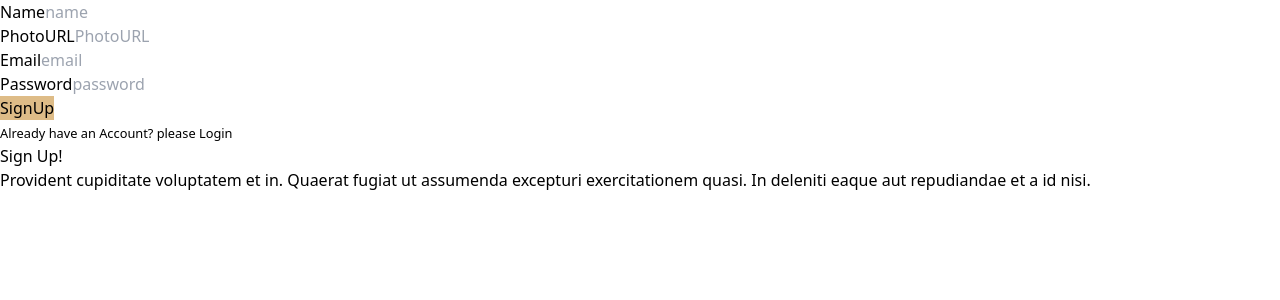
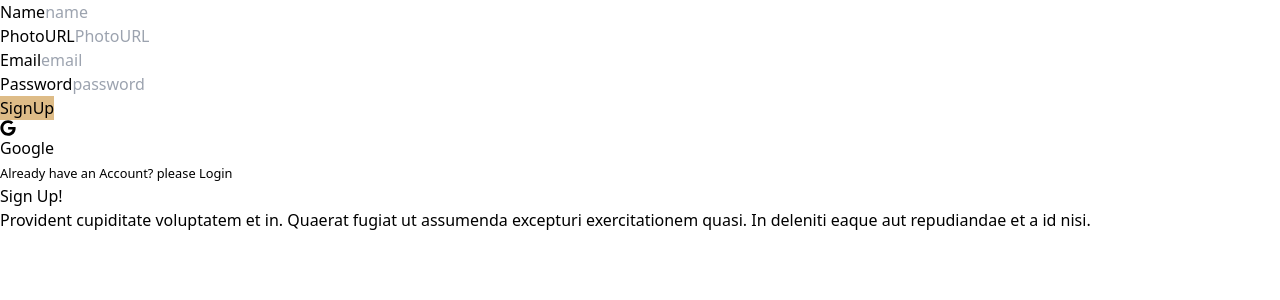
Before and after one commit to AminulIslamorange/bistro-boss-restaurant-client, a React (Vite) app: page /signUp in a window 1280 px wide. Shown: the top 300 px of the page. Built offline with nearby package versions, Linux system fonts and the light colour scheme; no server answers.

Commit message:
social login method added

```diff
--- a/src/Layout/DashBoard/DashBoard.jsx
+++ b/src/Layout/DashBoard/DashBoard.jsx
@@ -37,6 +37,7 @@
 
                         <NavLink to='/dashboard/booking'><TbBrandBooking />  my booking</NavLink>
                     </li>
+                    {/* shared navLink */}
                     <div className="divider"></div>
                     <li>
 
--- a/src/Pages/Login/Login/Login.jsx
+++ b/src/Pages/Login/Login/Login.jsx
@@ -4,6 +4,7 @@
 import { Link, useLocation, useNavigate } from 'react-router-dom';
 import { Helmet } from 'react-helmet-async';
 import Swal from 'sweetalert2';
+import SocialLogin from '../../../components/SocialLogin/SocialLogin';
 
 const Login = () => {
 
@@ -92,6 +93,7 @@
                            <input disabled={disabled} className="btn btn-outline border-0 border-b-4 my-4 "  style={{ backgroundColor: 'rgba(209, 160, 84, 0.70)' }} type="submit" value="Login" />
                         </div>
                     </form>
+                    <SocialLogin></SocialLogin>
                     <p className='text-center pb-12'><small>New here?   <Link to='/signUp'> Create a New Account</Link></small></p>
                 </div>
                 <div className="text-center lg:text-left md:w-1/2">
--- a/src/Pages/SignUp/SignUp/SignUp.jsx
+++ b/src/Pages/SignUp/SignUp/SignUp.jsx
@@ -4,9 +4,12 @@
 import { Link, useNavigate } from "react-router-dom";
 import { AuthContext } from "../../../provider/AuthProvider";
 import Swal from "sweetalert2";
+import useAxiosPublic from "../../../hooks/useAxiosPublic";
+import SocialLogin from "../../../components/SocialLogin/SocialLogin";
 
 
 const SignUp = () => {
+    const axiosPublic=useAxiosPublic();
     const { createUser, updateUserProfile } = useContext(AuthContext)
     const { register, handleSubmit, reset, formState: { errors }, } = useForm();
     const navigate = useNavigate();
@@ -20,7 +23,15 @@
                 console.log(logedUser);
                 updateUserProfile(data.name, data.photoURL)
                     .then(() => {
-                        reset();
+                        const userInfo={
+                            name:data.name,
+                            email:data.email,
+                        }
+                        // create user in the database
+                        axiosPublic.post('/users',userInfo)
+                        .then(res=>{
+                            if(res.data.insertedId){
+                                reset();
                         Swal.fire({
                             position: "top-end",
                             icon: "success",
@@ -29,6 +40,12 @@
                             timer: 1500
                         });
                         navigate('/')
+
+
+                            }
+                        })
+
+
 
                     })
                     .catch(error => {
@@ -90,6 +107,7 @@
                                 <input className="btn btn-outline border-0 border-b-4 my-4 " style={{ backgroundColor: 'rgba(209, 160, 84, 0.70)' }} type="submit" value="SignUp" />
                             </div>
                         </form>
+                        <SocialLogin></SocialLogin>
                         <p className='text-center pb-12'><small>Already have an Account?   <Link to='/login'>please Login</Link></small></p>
                     </div>
                     <div className="text-center lg:text-left md:w-1/2">
--- a/src/Routes/Routes.jsx
+++ b/src/Routes/Routes.jsx
@@ -8,6 +8,7 @@
 import SignUp from "../Pages/SignUp/SignUp/SignUp";
 import DashBoard from "../Layout/DashBoard/DashBoard";
 import Cart from "../Pages/DashBoard/Cart/Cart";
+import PrivetRoutes from "./PrivetRoutes";
 
 
 
@@ -43,7 +44,7 @@
     },
     {
       path:'dashboard',
-      element:<DashBoard></DashBoard>,
+      element:<PrivetRoutes><DashBoard></DashBoard></PrivetRoutes>,
       children:[
        { path:'cart',
         element:<Cart></Cart>
--- /dev/null
+++ b/src/components/SocialLogin/SocialLogin.jsx
@@ -0,0 +1,42 @@
+
+import { FaGoogle } from "react-icons/fa6";
+import useAuth from "../../hooks/useAuth";
+import useAxiosPublic from "../../hooks/useAxiosPublic";
+import { useNavigate } from "react-router-dom";
+
+
+
+const SocialLogin = () => {
+    const axiosPublic=useAxiosPublic();
+    const {googleSignIn}=useAuth();
+    const navigate=useNavigate();
+    const handleGooglesignIn=()=>{
+        googleSignIn()
+        .then(result=>{
+            console.log(result.user);
+            const userInfo={
+                email:result.user?.email,
+                name:result.user?.displayName
+            }
+            axiosPublic.post('/users',userInfo)
+            .then(res=>{
+                console.log(res.data);
+                navigate('/')
+            })
+        })
+
+    }
+    return (
+        <div className="px-8">
+            <div className="divider"></div>
+            <div className="text-center">
+                <button onClick={handleGooglesignIn} className="btn">
+                <FaGoogle className="mr-4"></FaGoogle>
+                Google
+            </button></div>
+
+        </div>
+    );
+};
+
+export default SocialLogin;
--- /dev/null
+++ b/src/hooks/useAxiosPublic.jsx
@@ -0,0 +1,10 @@
+import axios from "axios";
+
+const axiosPublic=axios.create({
+    baseURL:'http://localhost:5000'
+})
+const useAxiosPublic = () => {
+    return axiosPublic;
+};
+
+export default useAxiosPublic;
--- a/src/provider/AuthProvider.jsx
+++ b/src/provider/AuthProvider.jsx
@@ -1,12 +1,19 @@
 import { createContext, useEffect, useState } from "react";
-import { createUserWithEmailAndPassword, getAuth, onAuthStateChanged, signInWithEmailAndPassword, signOut, updateProfile } from "firebase/auth";
+import { createUserWithEmailAndPassword, getAuth, onAuthStateChanged, signInWithEmailAndPassword, signInWithPopup, signOut, updateProfile,GoogleAuthProvider } from "firebase/auth";
 import app from "../firebase/firebase.config";
+
 
 export const AuthContext=createContext(null);
 const auth = getAuth(app);
 const AuthProvider = ({children}) => {
     const [user,setUser]=useState(null);
     const[loading,setLoading]=useState(true);
+    const googleProvider=new GoogleAuthProvider();
+
+    const googleSignIn=()=>{
+        setLoading(true);
+        return signInWithPopup(auth,googleProvider)
+    }
 
     const createUser=(email,password)=>{
         setLoading(true)
@@ -42,7 +49,7 @@
 
 
 
-    const authInfo={user,loading,createUser,signInUser,logOut,updateUserProfile}
+    const authInfo={user,loading,createUser,signInUser,logOut,updateUserProfile,googleSignIn}
     return (
         <AuthContext.Provider value={authInfo}>
             {children}
```
